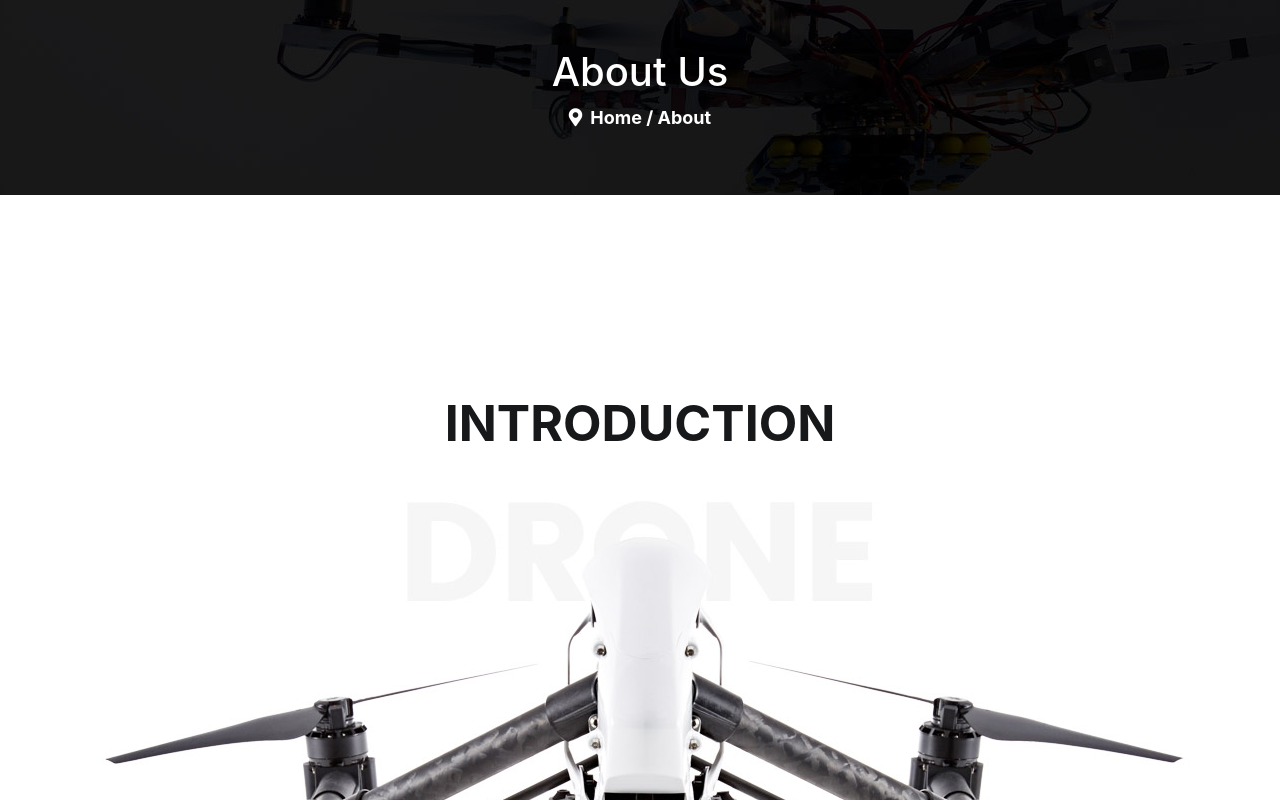
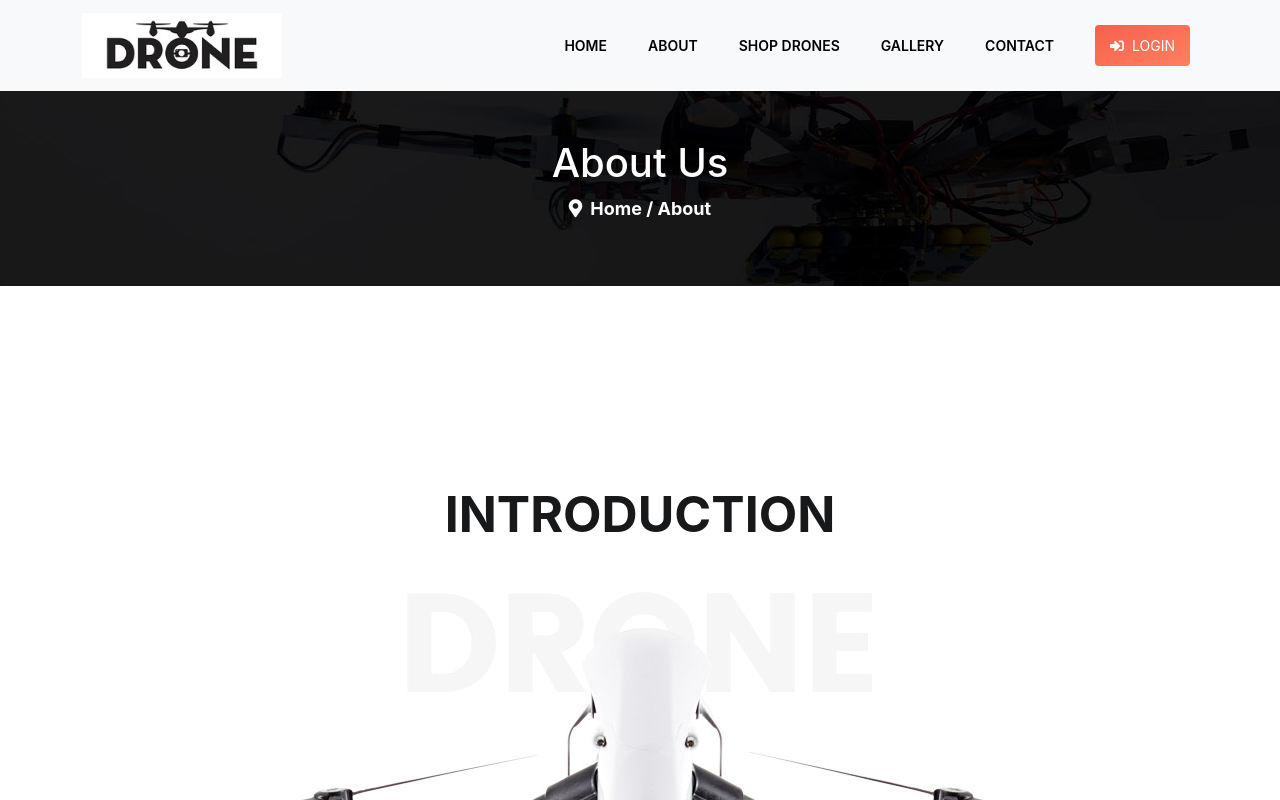
Before and after one commit to torisd560/Drone-Shop-Client--side, a React (Create React App) app: page /about in a window 1280 px wide. Shown: the top 800 px of the page. Built offline with nearby package versions, Linux system fonts and the light colour scheme; no server answers.

Commit message:
added all updates

```diff
--- a/src/App.js
+++ b/src/App.js
@@ -1,7 +1,6 @@
 import './App.css';
 import { BrowserRouter as Router, Switch, Route } from 'react-router-dom';
 import Home from '../src/Pages/Home/Home'
-import About from '../src/Pages/About/About'
 import Dashboard from '../src/Pages/Dashboard/Dashboard'
 import NotFound from '../src/Pages/NotFound/NotFound'
 import Gallery from '../src/Pages/Gallery/Gallery'
@@ -13,6 +12,7 @@ import LoginItem from './Pages/Login/LoginItem';
 import ContactItem from './Pages/Contact/ContactItem/ContactItem';
 import RegisterItem from './Pages/Login/Register/RegisterItem/RegisterItem';
 import PlaceOrderItem from './Pages/PlaceOrders/PlaceOrderItem/PlaceOrderItem';
+import AboutItem from './Pages/About/AboutItem/AboutItem';
 
 function App() {
   return (
@@ -27,7 +27,7 @@ function App() {
               <Home></Home>
             </Route>
             <Route path='/about'>
-              <About></About>
+              <AboutItem></AboutItem>
             </Route>
             <Route path='/shopDrones'>
               <ShopDrones></ShopDrones>
--- /dev/null
+++ b/src/Pages/About/AboutItem/AboutItem.js
@@ -0,0 +1,14 @@
+import React from 'react';
+import Header from '../../../Pages/Shared/Header/Header'
+import About from '../About';
+
+const AboutItem = () => {
+    return (
+        <div>
+            <Header></Header>
+            <About></About>
+        </div>
+    );
+};
+
+export default AboutItem;
```
